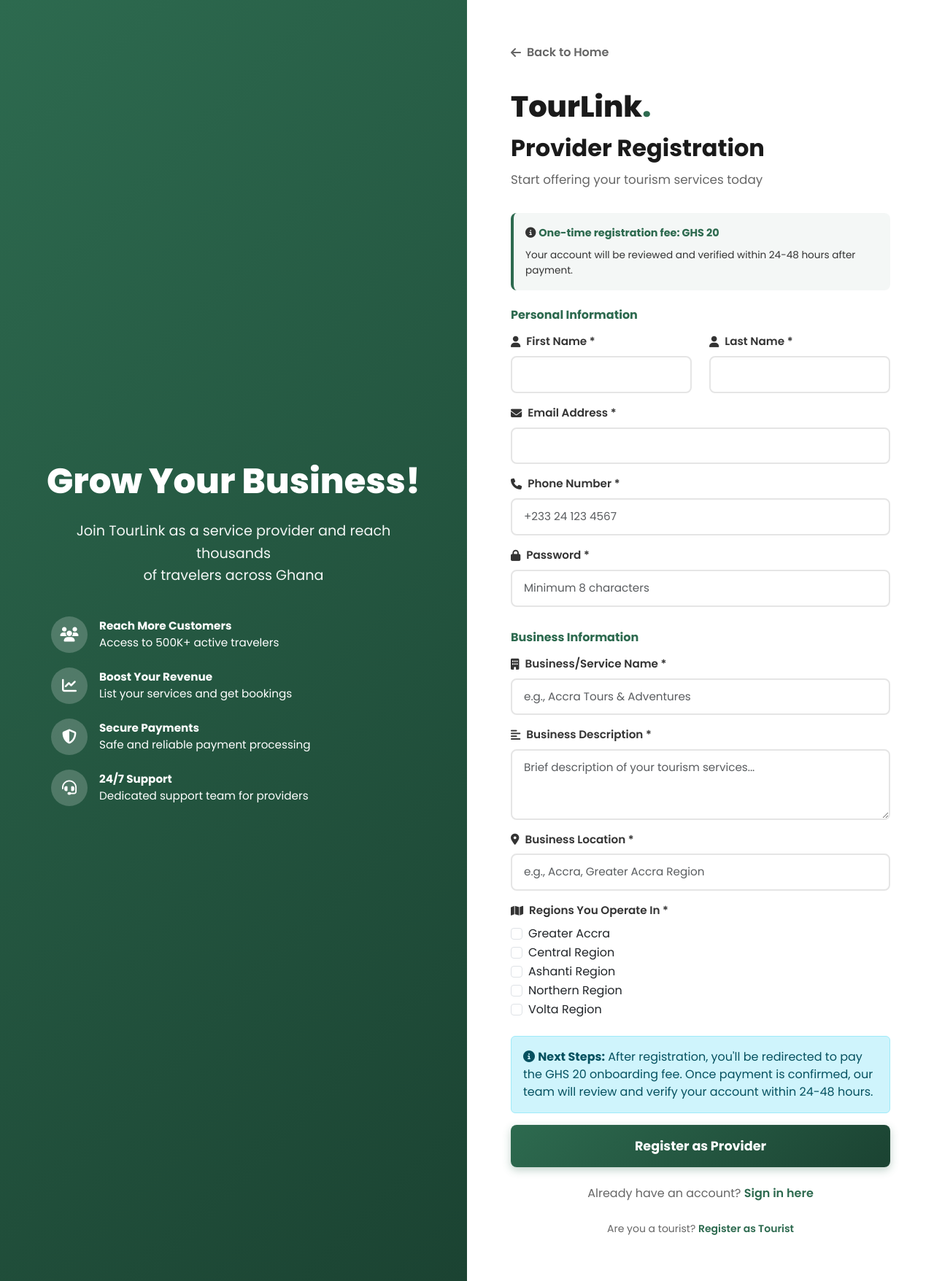
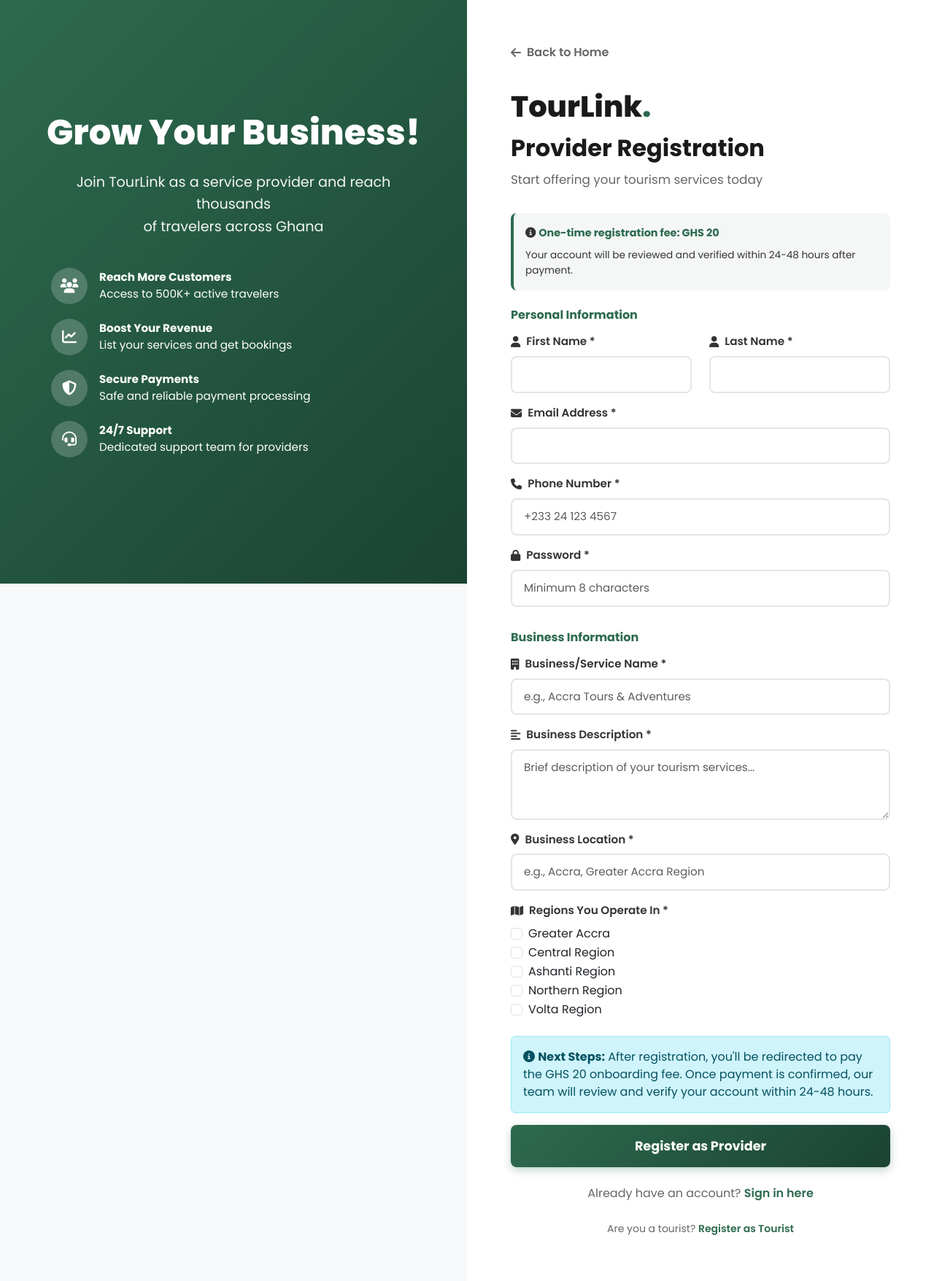
Before and after one commit to princesscheryl/TourLink, a PHP site: page /login/register_provider.php in a window 1280 px wide. Shown: the whole page at 73% size. Run offline with PHP 8.4, Linux system fonts and the light colour scheme; some libraries are stand-ins or nearby versions.

Commit message:
Make left panel sticky on provider signup page

```diff
--- a/login/register_provider.php
+++ b/login/register_provider.php
@@ -21,9 +21,9 @@
         }
 
         .auth-container {
-            min-height: 100vh;
             display: grid;
             grid-template-columns: 1fr 1fr;
+            min-height: 100vh;
         }
 
         /* Left Side - Business Visual */
@@ -34,9 +34,10 @@
             align-items: center;
             justify-content: center;
             padding: 60px;
-            position: relative;
+            position: sticky;
+            top: 0;
+            height: 100vh;
             overflow: hidden;
-            overflow-x:none;
         }
 
         .visual-content {
```
